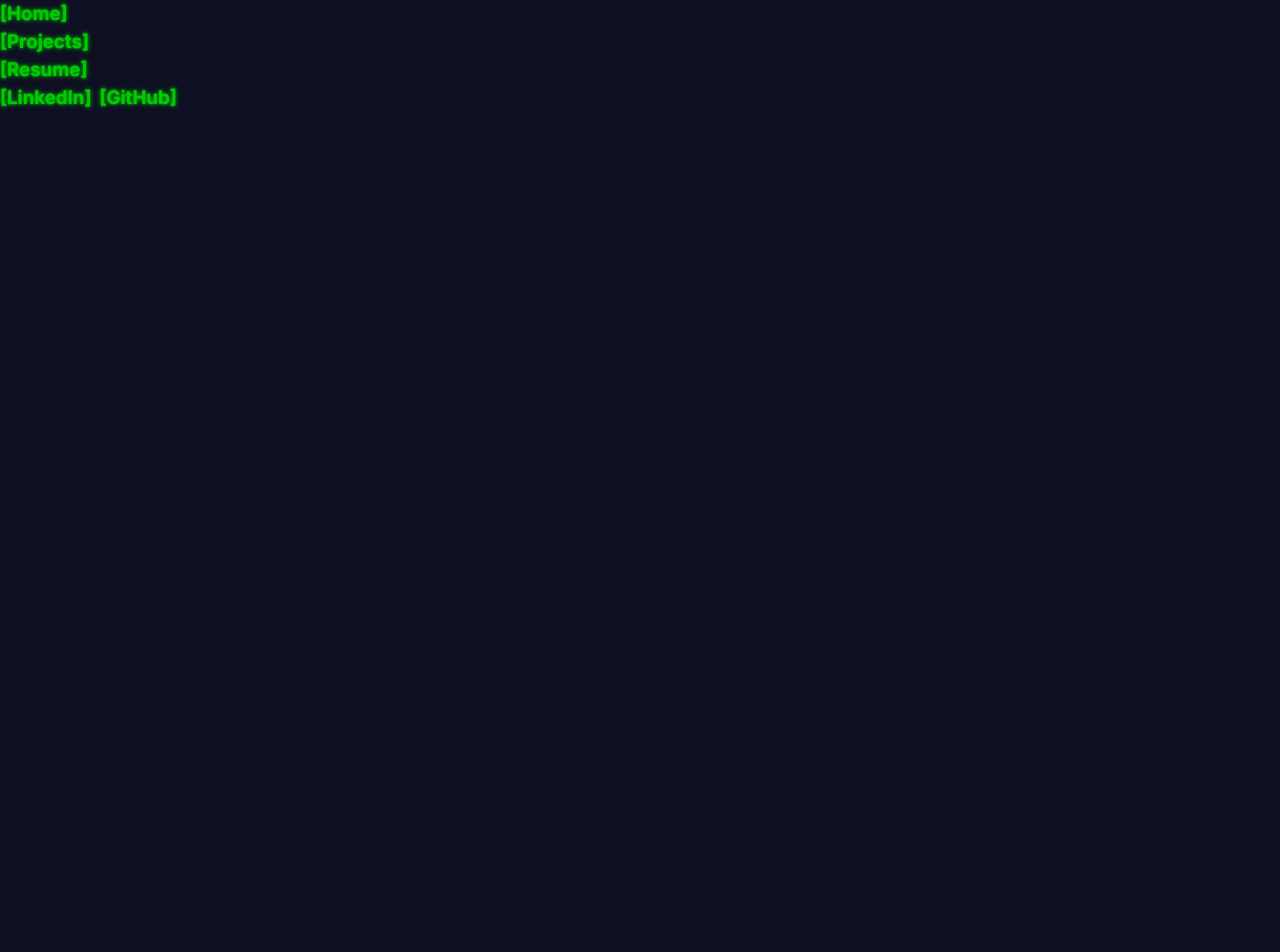
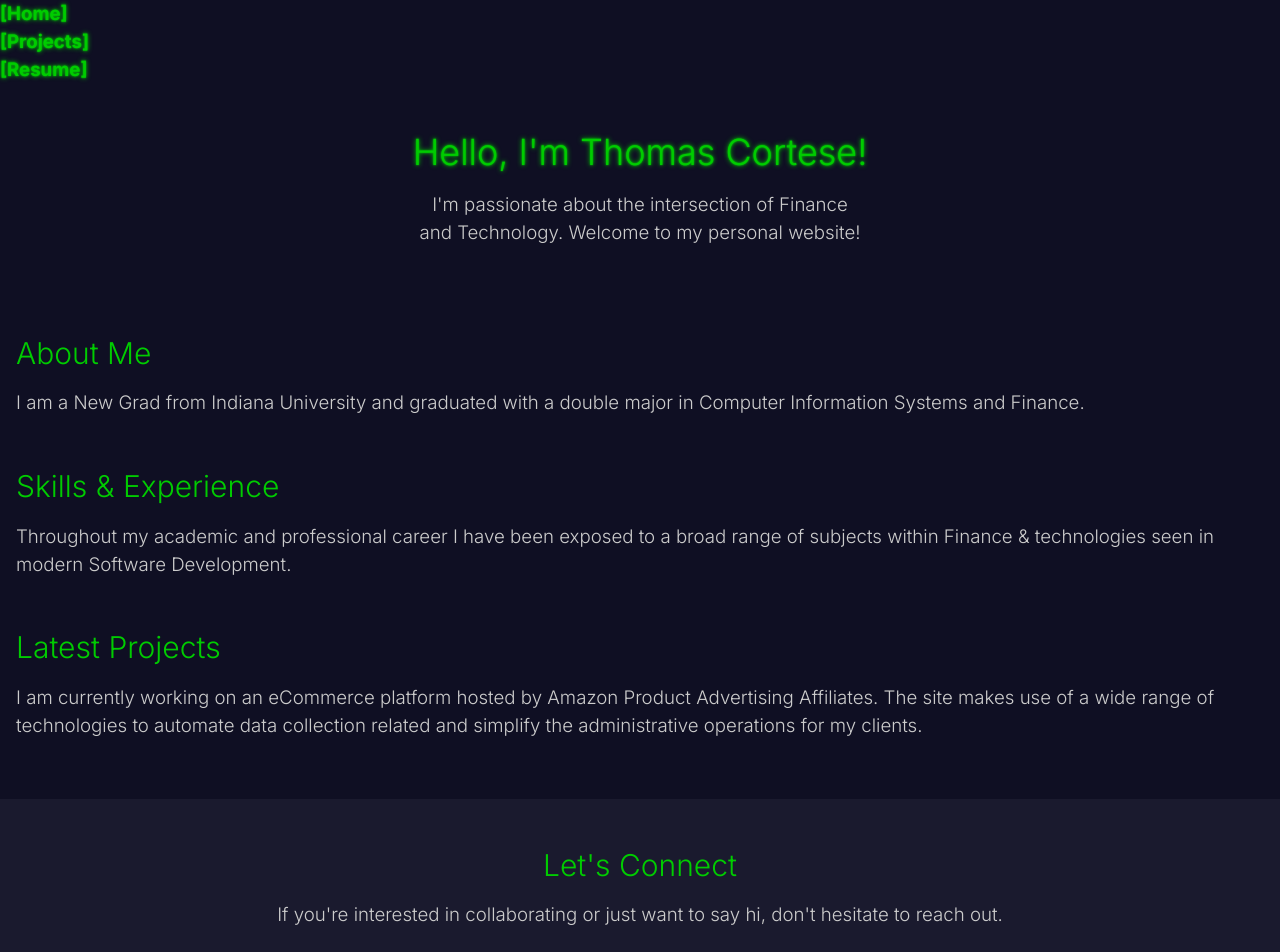
Before and after one commit to acortiv/tc-pb, a Next.js app in the folder client/: page / in a window 1280 px wide. Shown: the top 952 px of the page. Before the commit the page ends 800 px from the top, so only its background shows below. Built offline with nearby package versions, Linux system fonts and the light colour scheme.

Commit message:
Finished the home page and added some more stuff

```diff
--- /dev/null
+++ b/client/app/components/about.tsx
@@ -0,0 +1,8 @@
+export default function AboutMe() {
+    return (
+      <section className="p-4">
+        <h2 className="text-[#00cc00] text-3xl mb-4">About Me</h2>
+        <p>I am a New Grad from Indiana University and graduated with a double major in Computer Information Systems and Finance.</p>
+      </section>
+    );
+}
--- /dev/null
+++ b/client/app/components/contact.tsx
@@ -0,0 +1,8 @@
+export default function ContactCallToAction() {
+    return (
+      <section className="text-center p-12 bg-[#1a1a2e] mt-6">
+        <h2 className="text-[#00cc00] text-3xl mb-4">Let's Connect</h2>
+        <p>If you're interested in collaborating or just want to say hi, don't hesitate to reach out.</p>
+      </section>
+    );
+}
--- a/client/app/components/footer.tsx
+++ b/client/app/components/footer.tsx
@@ -2,7 +2,7 @@ import Link from "next/link";
 
 export default function Footer() {
   return (
-    <footer className="nav-container flex justify-left items-center gap-2">
+    <footer className="nav-container flex justify-center items-center gap-2 mt-5">
         <h1><Link href="https://www.linkedin.com/in/tacortiv/">[LinkedIn]</Link></h1>
         <h1><Link href="https://github.com/acortiv">[GitHub]</Link></h1>
       </footer>
--- /dev/null
+++ b/client/app/components/hero.tsx
@@ -0,0 +1,10 @@
+export default function HeroSection() {
+    return (
+      <section className="text-center p-12">
+        <h1 className="text-[#00cc00] text-4xl mb-4" style={{textShadow: '0 0 2px #00cc00, 0 0 5px #00cc00'}}>
+          Hello, I'm Thomas Cortese!
+        </h1>
+        <p className="max-w-md mx-auto mb-6">I'm passionate about the intersection of Finance and Technology. Welcome to my personal website!</p>
+      </section>
+    );
+}
--- a/client/app/components/project-list.tsx
+++ b/client/app/components/project-list.tsx
@@ -23,13 +23,13 @@ export default function ProjectList() {
     <div className="grid grid-cols-1 md:grid-cols-2 lg:grid-cols-2 gap-4 p-4">
       {projects.map(project => (
         <div key={project.id} className="flex flex-col bg-[#0f0f23] p-4 rounded-lg shadow-lg shadow-[#0f0f23]/50 h-full">
-          <h3 className="text-[#00cc00] text-lg font-bold mb-2" style={{textShadow: '0 0 2px #00cc00, 0 0 5px #00cc00'}}>
-            [{project.name}]
+          <h3 className="text-[#00cc00] text-lg mb-2" style={{textShadow: '0 0 2px #00cc00, 0 0 5px #00cc00'}}>
+            {project.name}
           </h3>
           <img src={project.imageUrl} alt={project.name} className="w-full h-64 object-cover rounded-md mb-4"/>
           <p className="text-gray-400 mb-4 flex-grow">{project.description}</p>
-          <a href={project.github} className="text-[#00cc00] hover:text-green-500 transition duration-300 ease-in-out" style={{textShadow: '0 0 2px #00cc00, 0 0 5px #00cc00'}}>
-            GitHub Link
+          <a href={project.github} className="text-[#00cc00] font-bold hover:text-green-500 transition duration-300 ease-in-out" style={{textShadow: '0 0 2px #00cc00, 0 0 5px #00cc00'}}>
+            [GitHub Link]
           </a>
         </div>
       ))}
--- /dev/null
+++ b/client/app/components/recent-project.tsx
@@ -0,0 +1,8 @@
+export default function RecentProject() {
+    return (
+      <section className="p-4">
+        <h2 className="text-[#00cc00] text-3xl mb-4">Latest Projects</h2>
+        <p>I am currently working on an eCommerce platform hosted by Amazon Product Advertising Affiliates.  The site makes use of a wide range of technologies to automate data collection related and simplify the administrative operations for my clients.</p>
+      </section>
+    );
+}
--- a/client/app/components/resume.tsx
+++ b/client/app/components/resume.tsx
@@ -2,7 +2,6 @@
 
 import { useEffect, useState } from "react";
 import { getResume } from "../lib/getData";
-import { RecordModel } from "pocketbase";
 
 export default function ResumeDisplay() {
   const [resume, setResume] = useState<string | null>(null);
--- /dev/null
+++ b/client/app/components/skills.tsx
@@ -0,0 +1,8 @@
+export default function SkillsAndExperience() {
+    return (
+      <section className="p-4">
+        <h2 className="text-[#00cc00] text-3xl mb-4">Skills & Experience</h2>
+        <p>Throughout my academic and professional career I have been exposed to a broad range of subjects within Finance & technologies seen in modern Software Development.</p>
+      </section>
+    );
+}
--- a/client/app/page.tsx
+++ b/client/app/page.tsx
@@ -1,10 +1,20 @@
 import Nav from "./components/nav";
 import Footer from "./components/footer";
+import HeroSection from "./components/hero";
+import AboutMe from "./components/about";
+import SkillsAndExperience from "./components/skills";
+import RecentProject from "./components/recent-project";
+import ContactCallToAction from "./components/contact";
 
 export default function Home() {
   return (
     <>
       <Nav/>
+      <HeroSection />
+      <AboutMe />
+      <SkillsAndExperience />
+      <RecentProject />
+      <ContactCallToAction />
       <Footer />
     </>
   );
```
